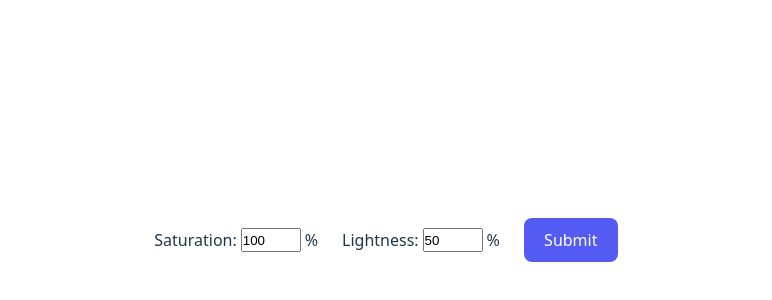
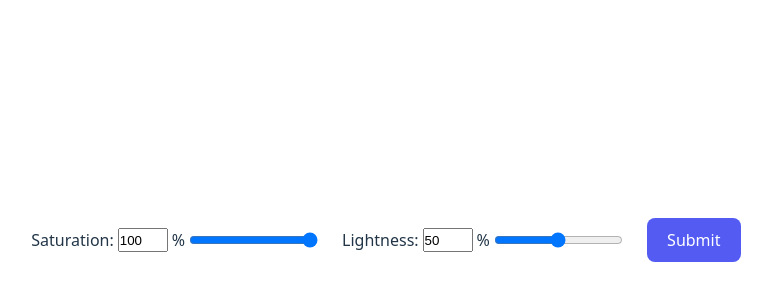
Before and after one commit to allensarmiento/color-swatches, a React (Vite) app: page / in a window 1280 px wide. Shown: the part 140-440 px from the top of the page, without its empty margins (254-1026 px from the left). Built offline with nearby package versions, Linux system fonts and the light colour scheme.

Commit message:
Add slider

```diff
--- a/src/components/ColorSwatch.module.css
+++ b/src/components/ColorSwatch.module.css
@@ -1,3 +1,7 @@
+.container {
+	position: relative;
+}
+
 .section {
 	display: grid;
 	grid-template-columns: repeat(auto-fit, 140px);
@@ -20,17 +24,33 @@
 }
 
 .inputGroup {
+	position: sticky;
+	top: 0;
 	display: flex;
 	align-items: center;
 	justify-content: center;
 	gap: 24px;
+	background-color: #fff;
+	padding: 10px 4px;
+}
+@media screen and (max-width: 768px) {
+	.inputGroup {
+		flex-direction: column;
+		gap: 4px;
+		align-items: stretch;
+		padding: 20px;
+	}
 }
 
-.input {
+.field {
 	display: flex;
 	gap: 4px;
 	padding-bottom: 16px;
 	padding-top: 16px;
+}
+
+.input {
+	width: 50px;
 }
 
 .submit {
--- a/src/components/ColorSwatch.tsx
+++ b/src/components/ColorSwatch.tsx
@@ -27,13 +27,14 @@ const ColorSwatch = () => {
 	};
 
 	return (
-		<div>
+		<div className={styles.container}>
 			<div className={styles.inputGroup}>
-				<div className={styles.input}>
+				<div className={styles.field}>
 					<label htmlFor="saturation">Saturation:</label>
 					<input
 						type="number"
 						id="saturation"
+						className={styles.input}
 						onChange={onSaturationChange}
 						value={saturation}
 						name="saturation"
@@ -41,12 +42,22 @@ const ColorSwatch = () => {
 						max="100"
 						step="1"
 					/> %
+					<input
+						id="saturation-slider"
+						type="range"
+						min="0"
+						max="100"
+						step="1"
+						value={Number(saturation)}
+						onChange={onSaturationChange}
+					/>
 				</div>
-				<div className={styles.input}>
+				<div className={styles.field}>
 					<label htmlFor="lightness">Lightness:</label>
 					<input
 						type="number"
 						id="lightness"
+						className={styles.input}
 						onChange={onLightnessChange}
 						value={lightness}
 						name="lightness"
@@ -54,9 +65,18 @@ const ColorSwatch = () => {
 						max="100"
 						step="1"
 					/> %
+					<input
+						id="lightness-slider"
+						type="range"
+						min="0"
+						max="100"
+						step="1"
+						value={Number(lightness)}
+						onChange={onLightnessChange}
+					/>
 				</div>
 				{DEBUG_MODE && (
-					<div className={styles.input}>
+					<div className={styles.field}>
 						<label htmlFor="algorithm">Algorithm:</label>
 						<select id="algorithm" value={algorithm} onChange={onAlgorithmChange}>
 							<option value={Algorithm.LINEAR}>Linear</option>
```
